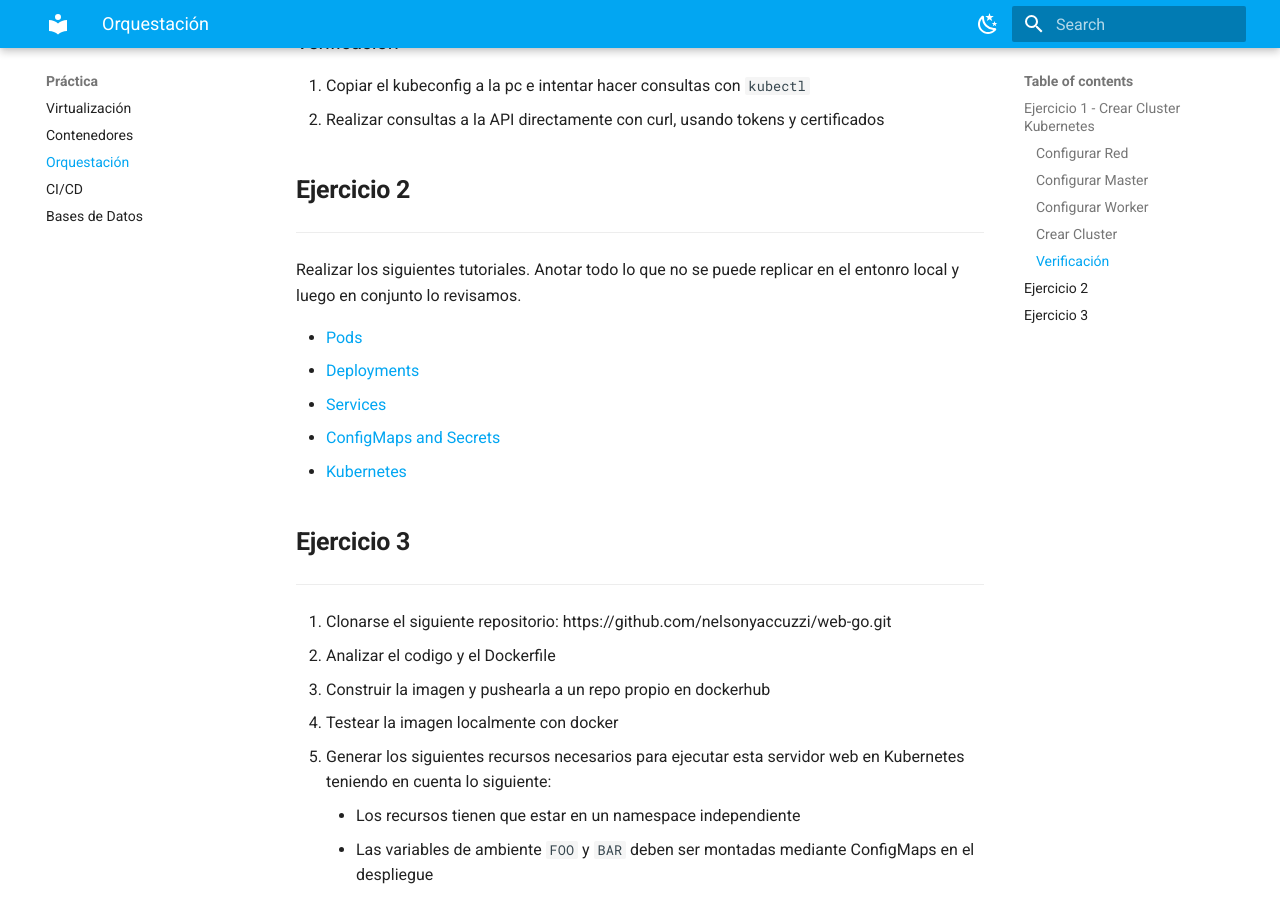
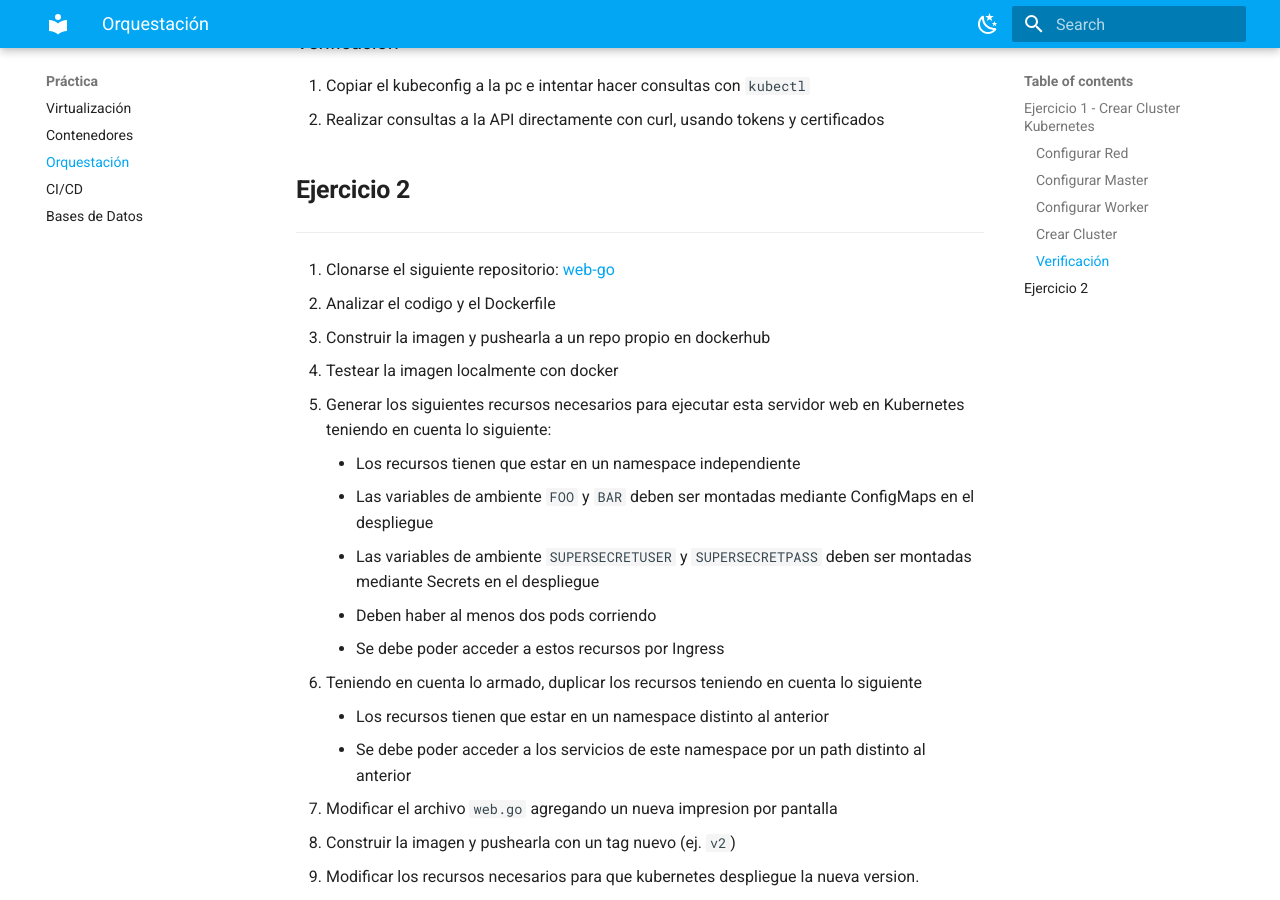
Before and after one commit to nelsonyaccuzzi/mkops, an MkDocs documentation site: the page built from docs/practica/orquestation.md, in a window 1280 px wide and 900 px high, scrolled down 1994 px. Built offline with MkDocs 1.6.1 and Material for MkDocs 9.7.7, drawn with Linux system fonts in a browser that asks for light colours.

Commit message:
orquestation

```diff
--- a/docs/practica/orquestation.md
+++ b/docs/practica/orquestation.md
@@ -60,21 +60,11 @@
 1. Copiar el kubeconfig a la pc e intentar hacer consultas con `kubectl`
 2. Realizar consultas a la API directamente con curl, usando tokens y certificados
 
+
 ## **Ejercicio 2**
 ---
 
-Realizar los siguientes tutoriales. Anotar todo lo que no se puede replicar en el entonro local y luego en conjunto lo revisamos.
-
-- [Pods](https://www.katacoda.com/contino/courses/kubernetes/pods)
-- [Deployments](https://www.katacoda.com/contino/courses/kubernetes/basic-deployments)
-- [Services](https://www.katacoda.com/contino/courses/kubernetes/services)
-- [ConfigMaps and Secrets](https://www.katacoda.com/javajon/courses/kubernetes-fundamentals/configmap-secret)
-- [Kubernetes](https://www.katacoda.com/lizrice/scenarios/kubernetes)
-
-## **Ejercicio 3**
----
-
-1. Clonarse el siguiente repositorio: https://github.com/nelsonyaccuzzi/web-go.git
+1. Clonarse el siguiente repositorio: [web-go](https://github.com/nelsonyaccuzzi/web-go.git)
 2. Analizar el codigo y el Dockerfile
 3. Construir la imagen y pushearla a un repo propio en dockerhub
 4. Testear la imagen localmente con docker
```
